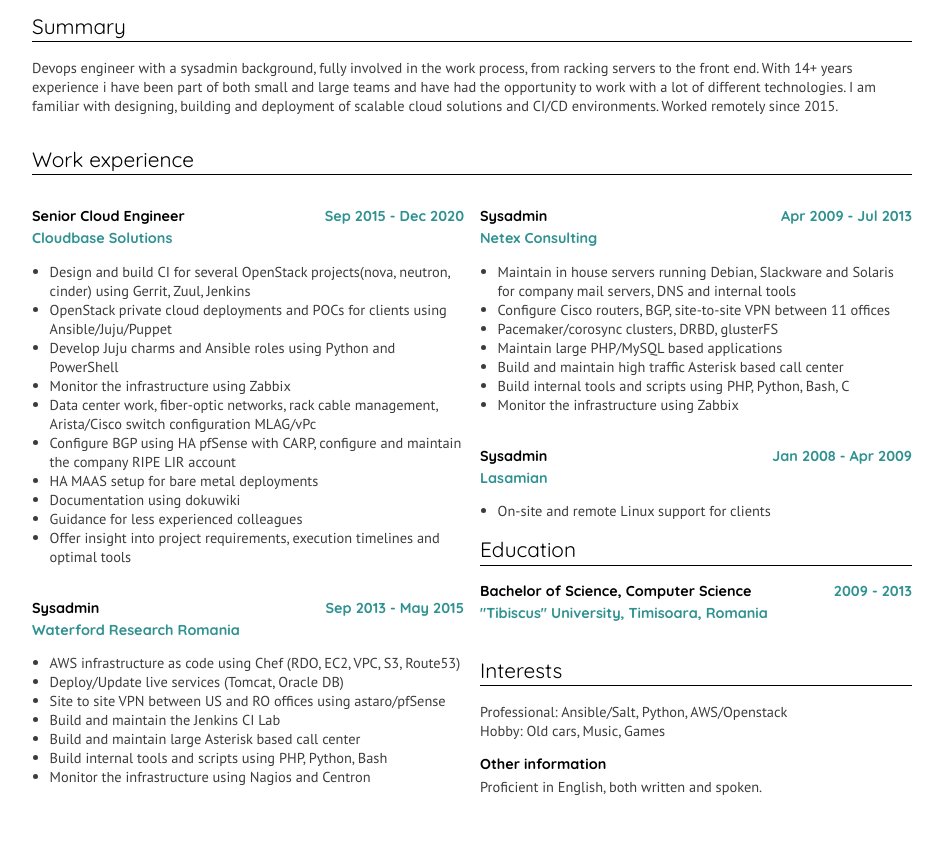
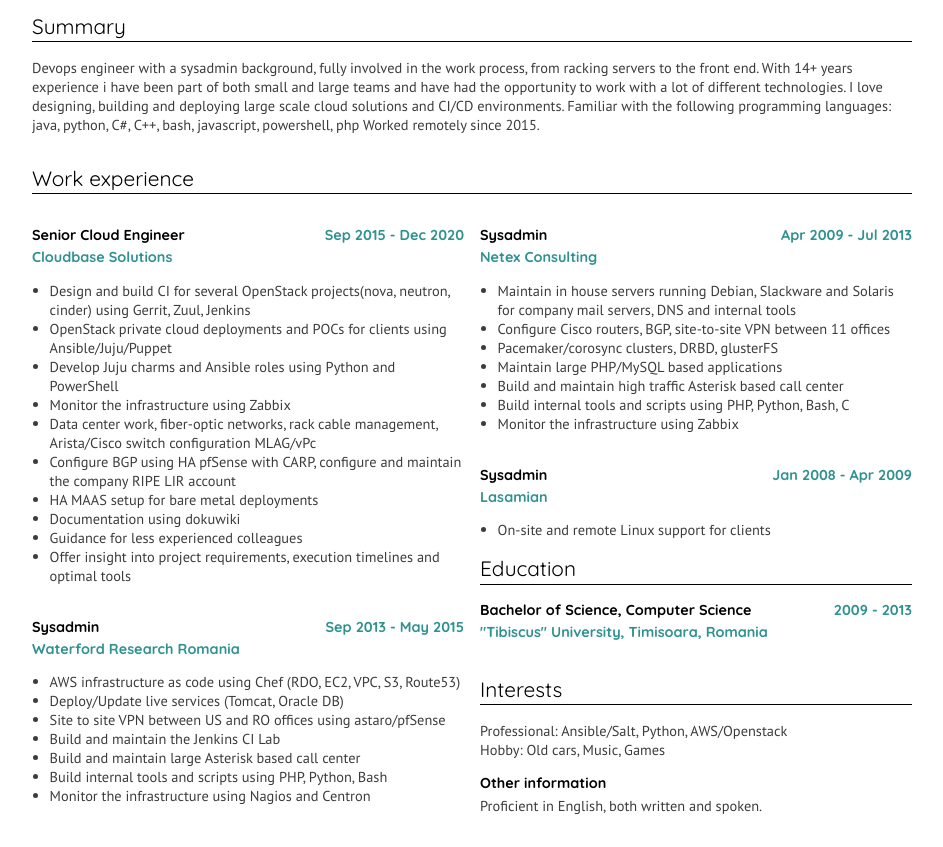
Before and after one commit to andreibacos/andreibacos.github.io, a plain HTML site: page index.html in a window 1280 px wide. Shown: the part 74-921 px from the top of the page, without its empty margins (168-1111 px from the left). Drawn offline with Linux system fonts and the light colour scheme.

Commit message:
Update index.html

```diff
--- a/index.html
+++ b/index.html
@@ -140,9 +140,9 @@
           <p>
             Devops engineer with a sysadmin background, fully involved in the work process, from racking servers to the front end.
             With 14+ years experience i have been part of both small and large teams and have had the opportunity to work with a lot of different technologies.
-            I am familiar with designing, building and deployment of scalable cloud solutions and CI/CD environments.
+            I love designing, building and deploying large scale cloud solutions and CI/CD environments.
+            Familiar with the following programming languages: java, python, C#, C++, bash, javascript, powershell, php
             Worked remotely since 2015.
-
           </p>
         </section>
       </div>
```
